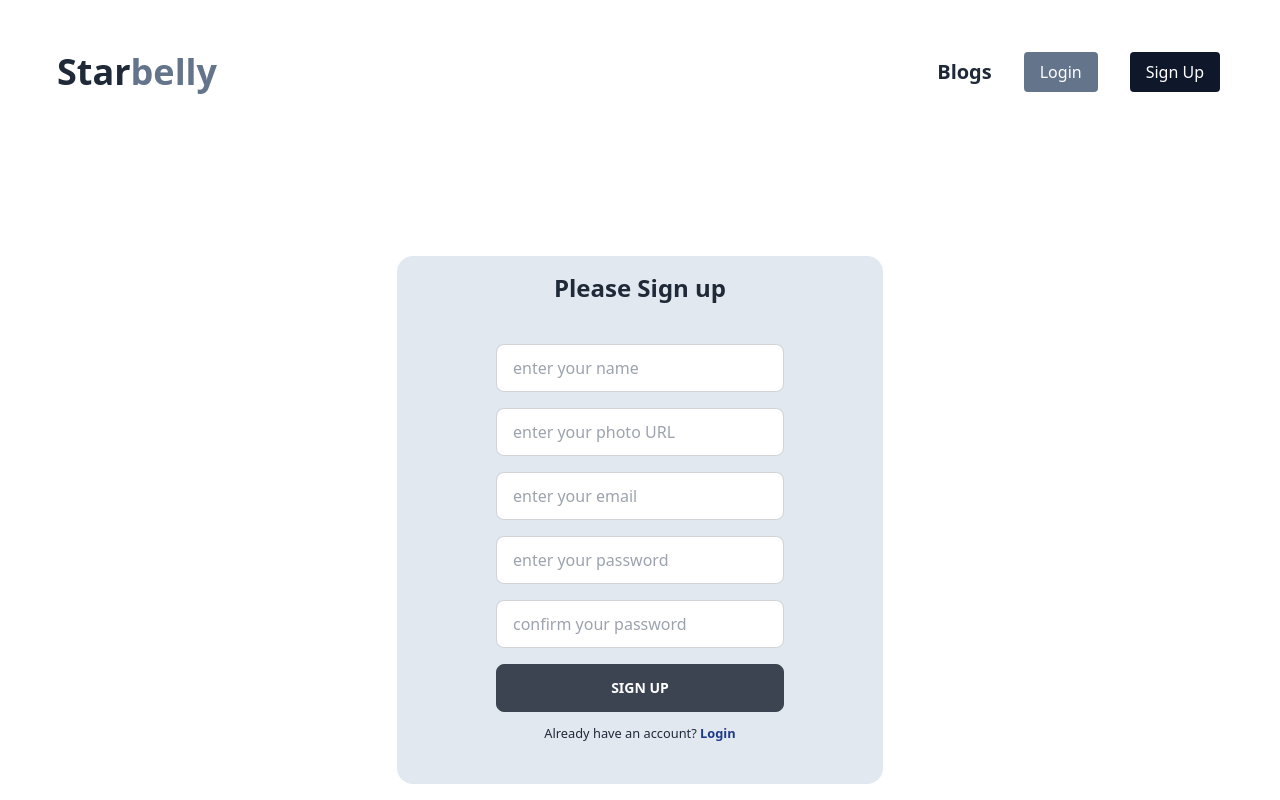
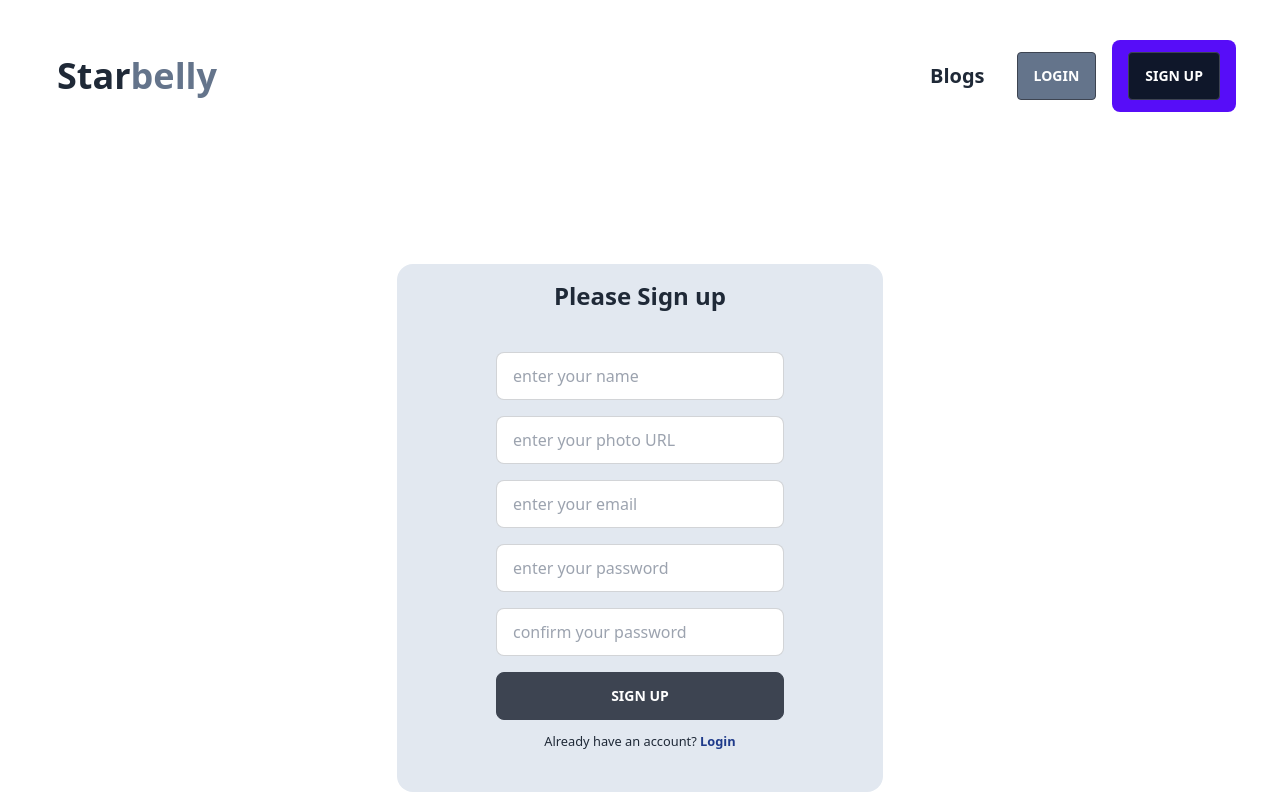
Before and after one commit to NafisAlMahmud/starbelly, a React (Vite) app: page /signup in a window 1280 px wide. Shown: the top 800 px of the page. Built offline with nearby package versions, Linux system fonts and the light colour scheme; no server answers.

Commit message:
navbar active route set

```diff
--- a/src/pages/Shared/Header.jsx
+++ b/src/pages/Shared/Header.jsx
@@ -1,5 +1,5 @@
 import React, { useContext } from "react";
-import { Link } from "react-router-dom";
+import { Link, NavLink } from "react-router-dom";
 import Blogs from "../Blogs/Blogs";
 import { AuthContext } from "../../provider/AuthProvider";
 
@@ -14,29 +14,43 @@ const Header = () => {
   return (
     <div className="navbar bg-base-100">
       <div className="flex-1">
-        <Link to="/">
+        <NavLink
+          to="/"
+          className={({ isActive }) => (isActive ? "active" : "default")}
+        >
           {" "}
-          <a className="btn btn-ghost normal-case text-4xl font-extrabold">
+          <a className="btn btn-ghost normal-case text-4xl font-extrabold hover:text-white ">
             Star<span className="text-slate-500">belly</span>
           </a>
-        </Link>
+        </NavLink>
       </div>
       <div className="flex-none">
         <ul className="menu menu-horizontal px-1">
-          <li className="text-xl font-semibold">
-            <Link to="blogs">Blogs</Link>
+          <li className="text-xl font-semibold ">
+            <NavLink
+              to="blogs"
+              className={({ isActive }) => (isActive ? "active" : "default")}
+            >
+              Blogs
+            </NavLink>
           </li>
           <li>
-            <Link to="login">
-              <button className="px-4 py-2 bg-slate-500 text-white rounded">
+            <NavLink
+              to="login"
+              className={({ isActive }) => (isActive ? "active" : "default")}
+            >
+              <button className="btn bg-slate-500 text-white rounded">
                 Login
               </button>
-            </Link>
-            <Link to="signup">
-              <button className="px-4 py-2 bg-slate-900 text-white rounded">
+            </NavLink>
+            <NavLink
+              to="signup"
+              className={({ isActive }) => (isActive ? "active" : "default")}
+            >
+              <button className="btn bg-slate-900 text-white rounded">
                 Sign Up
               </button>
-            </Link>
+            </NavLink>
             {user && (
               <span>
                 Welcome {user.email}{" "}
```
